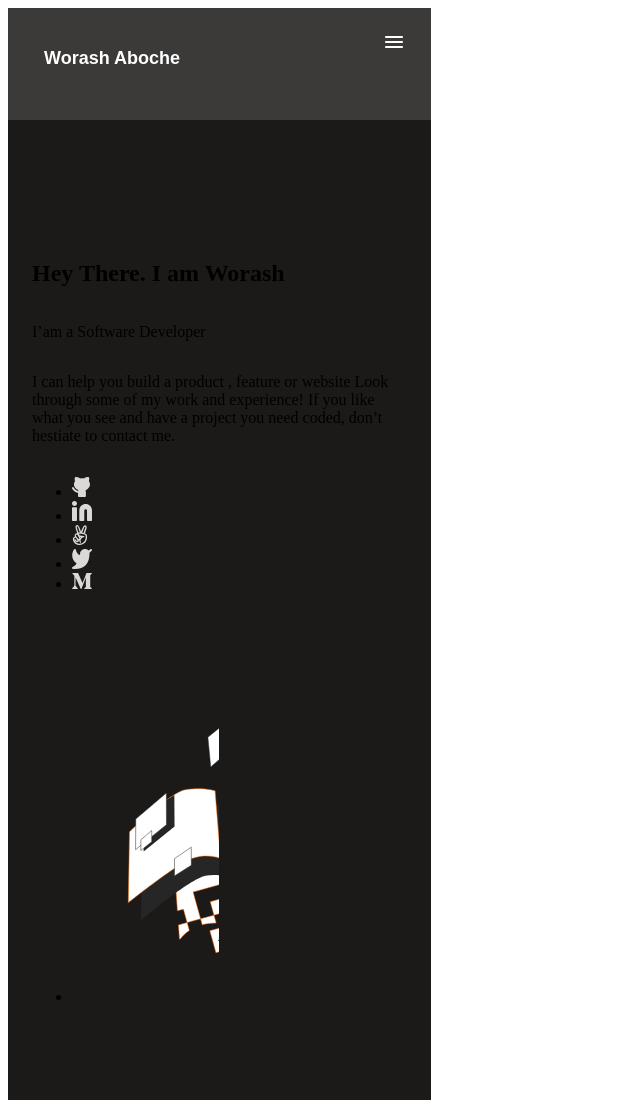
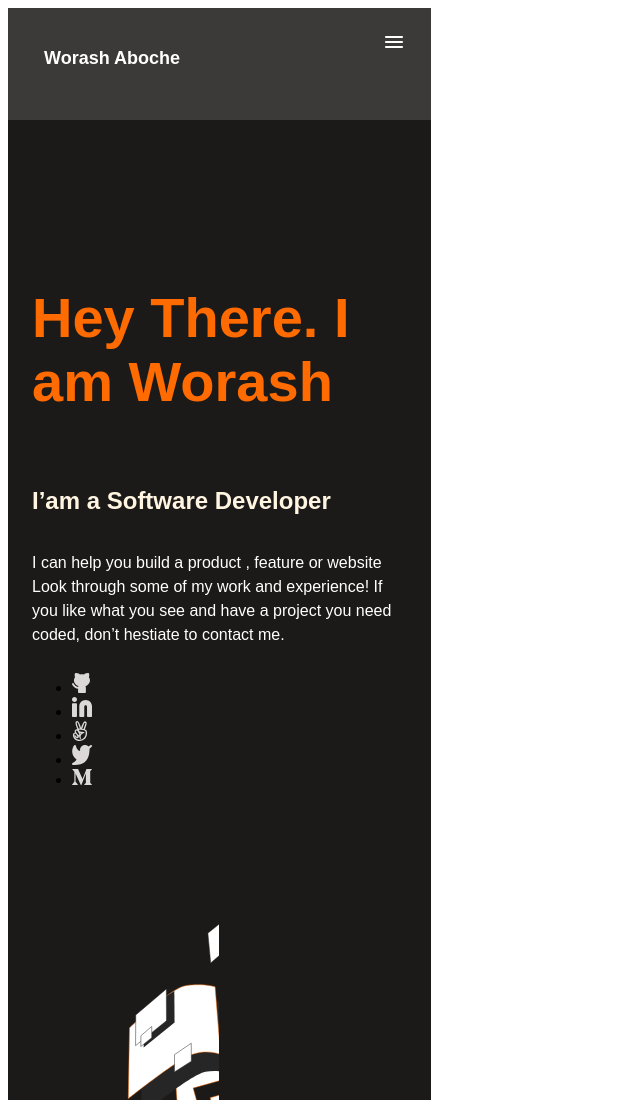
Before and after one commit to worashf/personal-portfolio, a website: page index.html in a window 1280 px wide. Shown: the top 1100 px of the page, without its empty margins (0-640 px from the left). Drawn offline with Linux system fonts and the light colour scheme.

Commit message:
modify head line paragraph and heading styling

```diff
--- a/css/style.css
+++ b/css/style.css
@@ -54,3 +54,27 @@ html {
     top: 92px;
 
   }
+  .head-line header h1#your-name {
+    font-family: sans-serif;
+    font-size: 56px;
+    color: #ff6b00;
+    line-height: 64px;
+    font-weight: 600;
+  }
+  .head-line #profession {
+    font-family: sans-serif;
+    font-weight: 700;
+    font-size: 24px;
+    line-height: 32px;
+    color: #fff5e1;
+  }
+
+  .head-line #request {
+    font-family: sans-serif;
+    font-style: normal;
+    font-weight: 400;
+    font-size: 16px;
+    line-height: 24px;
+    color: #fff;
+    margin: 10px 0;
+  }
```
